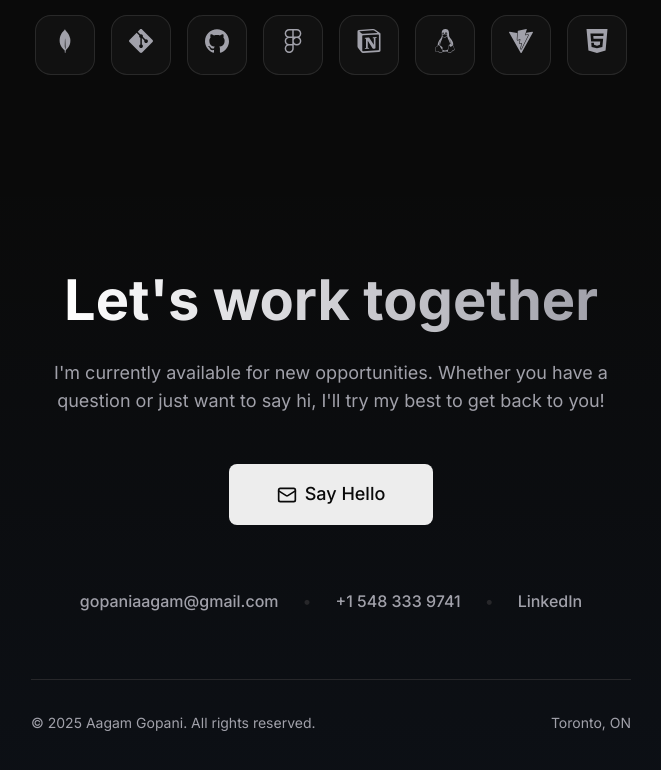
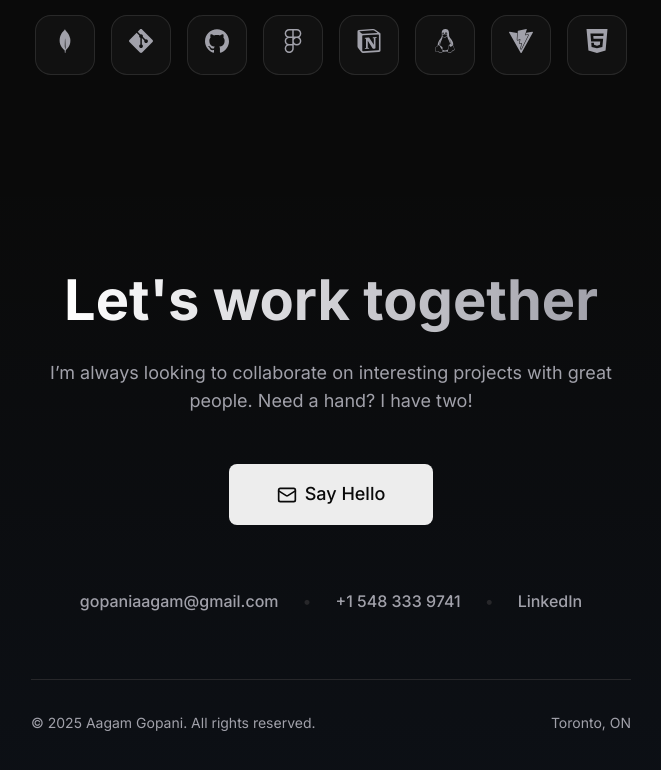
Before and after one commit to agamgopani/portfolio, a React (Vite) app: page / in a window 1280 px wide. Shown: the part 4237-5007 px from the top of the page, without its empty margins (309-970 px from the left). Built offline with nearby package versions, Linux system fonts and the light colour scheme.

Commit message:
fix: update contact section text

```diff
--- a/src/components/Contact.jsx
+++ b/src/components/Contact.jsx
@@ -10,8 +10,7 @@ const Contact = () => {
       <div className="container contact-container">
         <h2 className="contact-title">Let's work together</h2>
         <p className="contact-text">
-          I'm currently available for new opportunities.
-          Whether you have a question or just want to say hi, I'll try my best to get back to you!
+          I’m always looking to collaborate on interesting projects with great people. Need a hand? I have two!
         </p>
 
         <a href={`mailto:${email}`} className="btn btn-primary email-btn">
```
